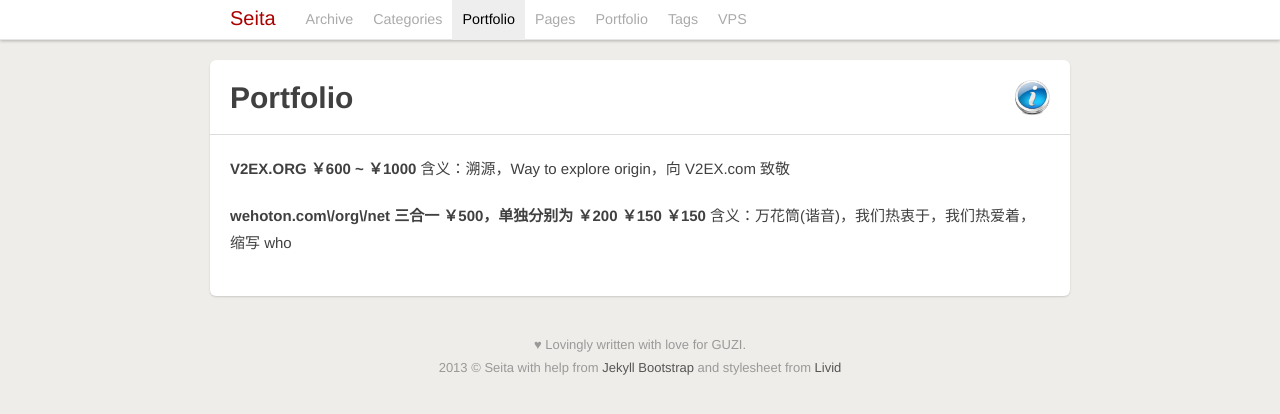
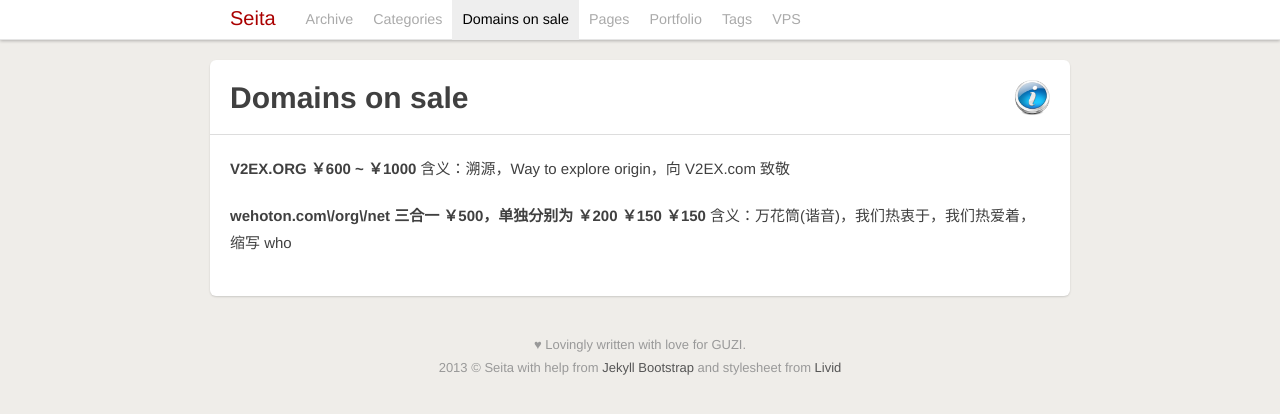
Before and after one commit to seitazen/seitazen.github.io, a Jekyll site: the page built from domains.md, in a window 1280 px wide. Shown: the top 414 px of the page. Built offline with Jekyll 4.4.1, drawn with Linux system fonts in a browser that asks for light colours; comment, search, counter and statistics services are not loaded.

Commit message:
Update domains.md

```diff
--- a/domains.md
+++ b/domains.md
@@ -1,7 +1,7 @@
 ---
 layout: page
-title: Portfolio
-header: Some Stuffs
+title: Domains on sale
+header: Domains on sale
 group: navigation
 avatar: ../img/portfolio.png
 ---
```
